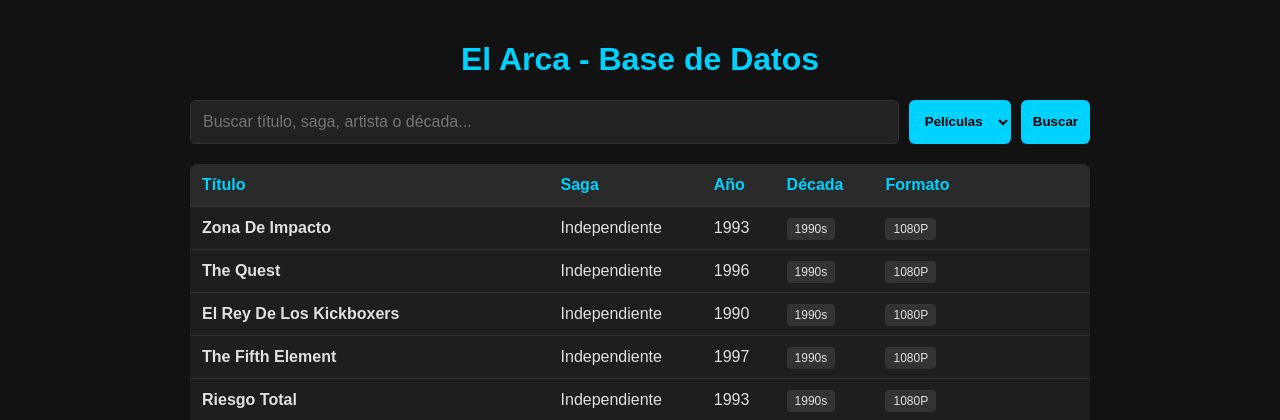
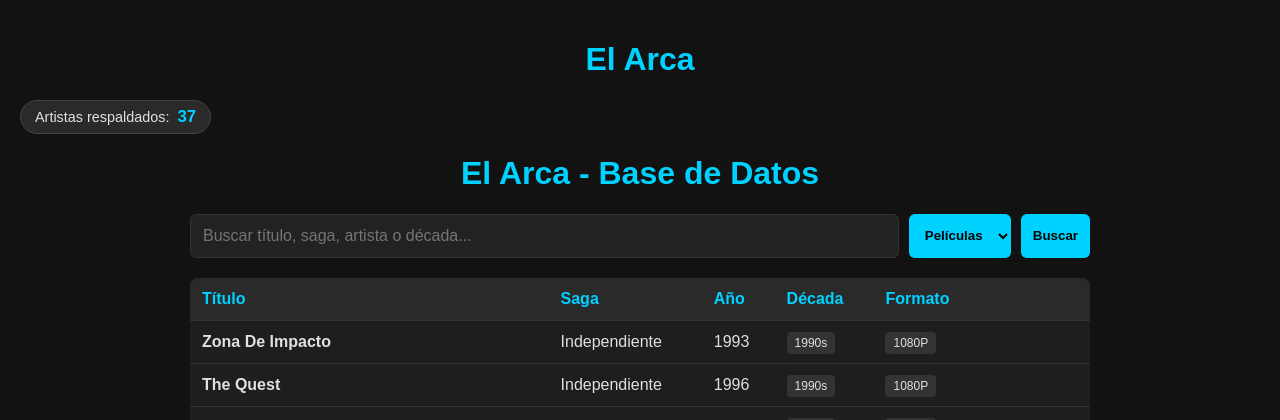
Before and after one commit to OswDrummer/el-arca, a Flask app: page / in a window 1280 px wide. Shown: the top 420 px of the page. Run offline with Flask 3, Linux system fonts and the light colour scheme; data comes from the database, SQL or seed files in the repository.

Commit message:
Agregar contador total de artistas y estilos

```diff
--- a/app.py
+++ b/app.py
@@ -24,6 +24,11 @@ def inicio():
     conn = obtener_conexion()
     cursor = conn.cursor()
 
+    # Obtener el total de artistas para la interfaz
+    cursor.execute("SELECT COUNT(*) AS total FROM artistas")
+    res_artistas = cursor.fetchone()
+    total_artistas_val = res_artistas["total"] if res_artistas else 0
+
     if filtro_tipo == "peliculas":
         if busqueda:
             query = """
@@ -44,7 +49,6 @@ def inicio():
 
     elif filtro_tipo == "musica":
         if busqueda:
-            # Ordena cronológicamente (ASC) por año de lanzamiento y luego por título de álbum
             query = """
                 SELECT a.nombre AS artista, al.titulo_album, al.anio_lanzamiento, al.bitrate, al.formato
                 FROM albumes al
@@ -68,7 +72,7 @@ def inicio():
             albumes = cursor.execute(query).fetchall()
 
     conn.close()
-    return render_template("index.html", peliculas=peliculas, albumes=albumes, busqueda=busqueda, tipo=filtro_tipo)
+    return render_template("index.html", peliculas=peliculas, albumes=albumes, busqueda=busqueda, tipo=filtro_tipo, total_artistas=total_artistas_val)
 
 # ---------------------------------------------------------
 # ENDPOINT API: Conteo total de artistas
@@ -78,7 +82,6 @@ def total_artistas():
     conn = obtener_conexion()
     cursor = conn.cursor()
 
-    # Consulta la cantidad total de registros en la tabla artistas
     cursor.execute("SELECT COUNT(*) AS total FROM artistas")
     resultado = cursor.fetchone()
     total = resultado["total"] if resultado else 0
--- a/templates/index.html
+++ b/templates/index.html
@@ -1,6 +1,17 @@
 <!DOCTYPE html>
 <html lang="es">
 <head>
+<header class="barra-superior">
+    <div class="logo-titulo">
+        <h1>El Arca</h1>
+    </div>
+
+    <!-- Indicador con el conteo de artistas -->
+    <div class="info-badge">
+        <span class="etiqueta">Artistas respaldados:</span>
+        <strong class="numero">{{ total_artistas }}</strong>
+    </div>
+</header>
     <meta charset="UTF-8">
     <meta name="viewport" content="width=device-width, initial-scale=1.0">
     <title>El Arca - Buscador</title>
@@ -18,6 +29,22 @@
         .badge { background: #333; padding: 4px 8px; border-radius: 4px; font-size: 12px; }
         .badge-x265 { background: #0e6251; color: #a3e4d7; }
         .badge-animada { background: #7d6608; color: #f9e79f; }
+        .info-badge {
+    display: inline-flex;
+    align-items: center;
+    gap: 8px;
+    background-color: #2a2a2a;
+    color: #e0e0e0;
+    padding: 6px 14px;
+    border-radius: 20px;
+    font-size: 0.9rem;
+    border: 1px solid #444;
+}
+
+.info-badge .numero {
+    color: #00d2ff;
+    font-size: 1.05rem;
+}
     </style>
 </head>
 <body>
```
